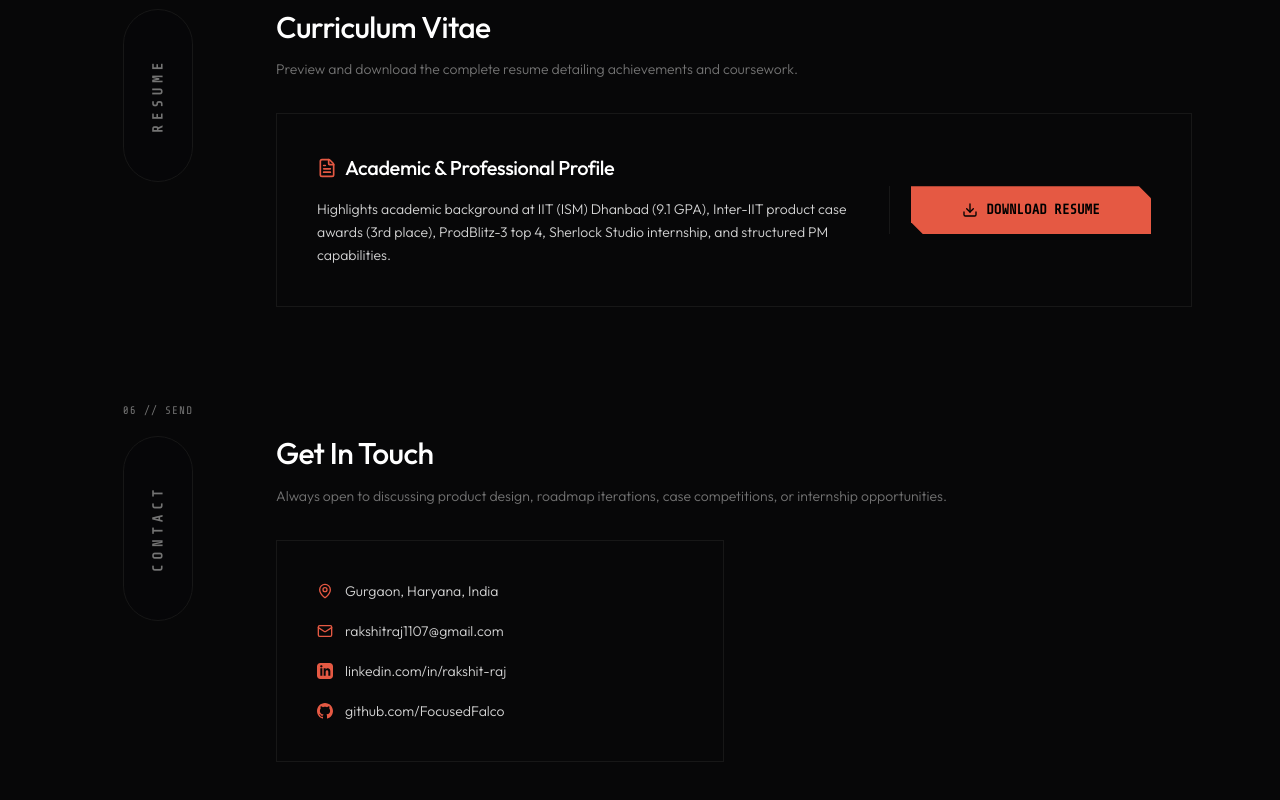
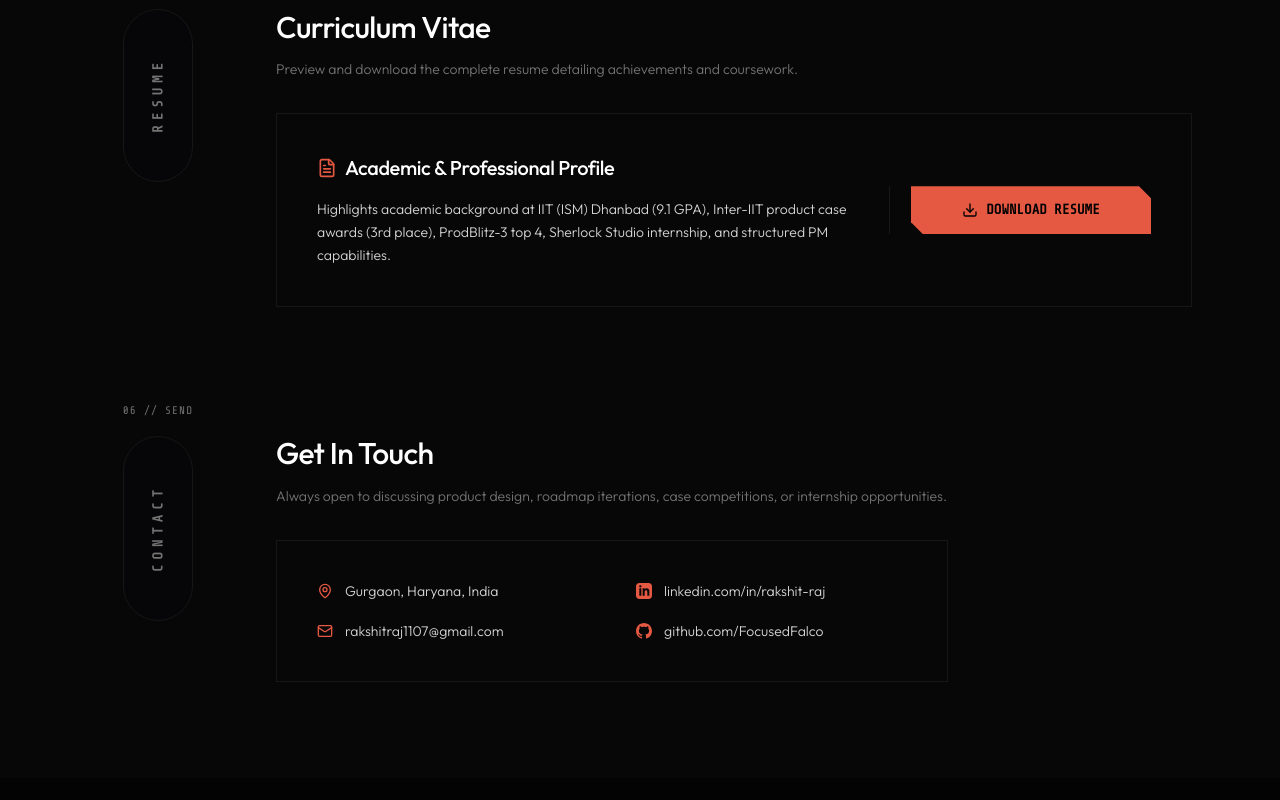
Before and after one commit to FocusedFalco/Portfolio, a Next.js app: page / in a window 1280 px wide. Shown: the part 4193-4993 px from the top of the page. After the commit the page ends 4971 px from the top, so only its background shows below. Built offline with nearby package versions, Linux system fonts and the light colour scheme.

Commit message:
Organize contact block as side-by-side columns: address/email on left and socials on right

```diff
--- a/src/app/page.tsx
+++ b/src/app/page.tsx
@@ -921,8 +921,10 @@ export default function PortfolioHome() {
               </p>
             </div>
 
-            <div className="max-w-md border border-neutral-900 bg-[#070708]">
-              <div className="p-10 space-y-5">
+            <div className="max-w-2xl border border-neutral-900 bg-[#070708]">
+              <div className="p-10 grid grid-cols-1 md:grid-cols-2 gap-x-12 gap-y-5">
+                {/* Left side: Location & Email */}
+                <div className="space-y-5">
                   <div className="flex items-center gap-3 text-neutral-300 text-sm font-light">
                     <MapPin className="w-4 h-4 text-[#E55943] flex-shrink-0" />
                     <span>Gurgaon, Haryana, India</span>
@@ -931,6 +933,10 @@ export default function PortfolioHome() {
                     <Mail className="w-4 h-4 text-[#E55943] flex-shrink-0" />
                     <a href="mailto:rakshitraj1107@gmail.com" className="hover:text-white transition-colors">rakshitraj1107@gmail.com</a>
                   </div>
+                </div>
+
+                {/* Right side: Socials */}
+                <div className="space-y-5">
                   <div className="flex items-center gap-3 text-neutral-300 text-sm font-light">
                     <svg className="w-4 h-4 text-[#E55943] fill-current flex-shrink-0" viewBox="0 0 24 24">
                       <path d="M19 0h-14c-2.761 0-5 2.239-5 5v14c0 2.761 2.239 5 5 5h14c2.762 0 5-2.239 5-5v-14c0-2.761-2.238-5-5-5zm-11 19h-3v-11h3v11zm-1.5-12.268c-.966 0-1.75-.779-1.75-1.75s.784-1.75 1.75-1.75 1.75.779 1.75 1.75-.784 1.75-1.75 1.75zm13.5 12.268h-3v-5.604c0-3.368-4-3.113-4 0v5.604h-3v-11h3v1.765c1.396-2.586 7-2.777 7 2.476v6.759z" />
@@ -960,6 +966,7 @@ export default function PortfolioHome() {
                 </div>
               </div>
             </div>
+          </div>
         </section>
 
       </div>
```
Lines whose indentation alone changed are shown as unchanged.
